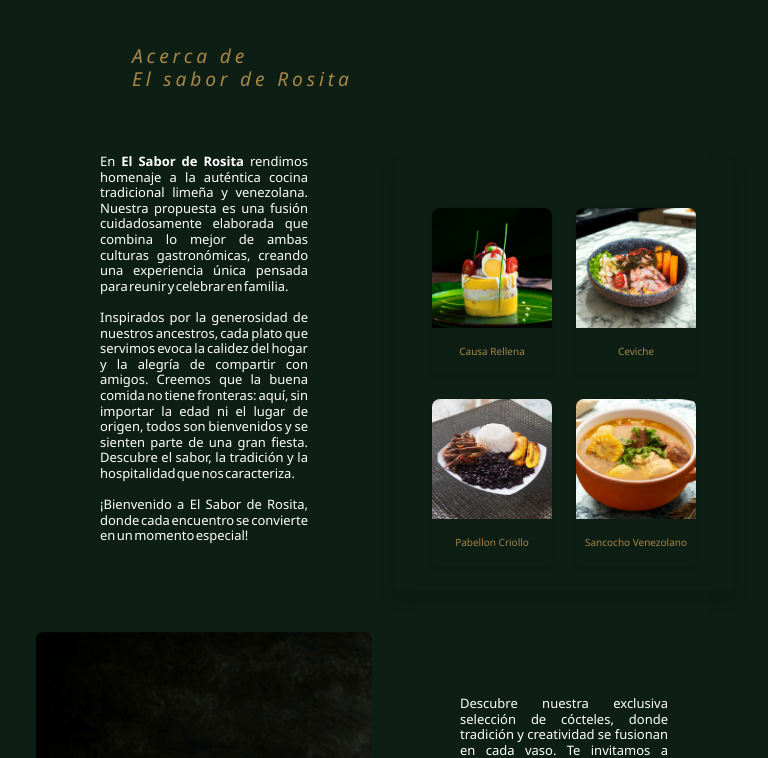
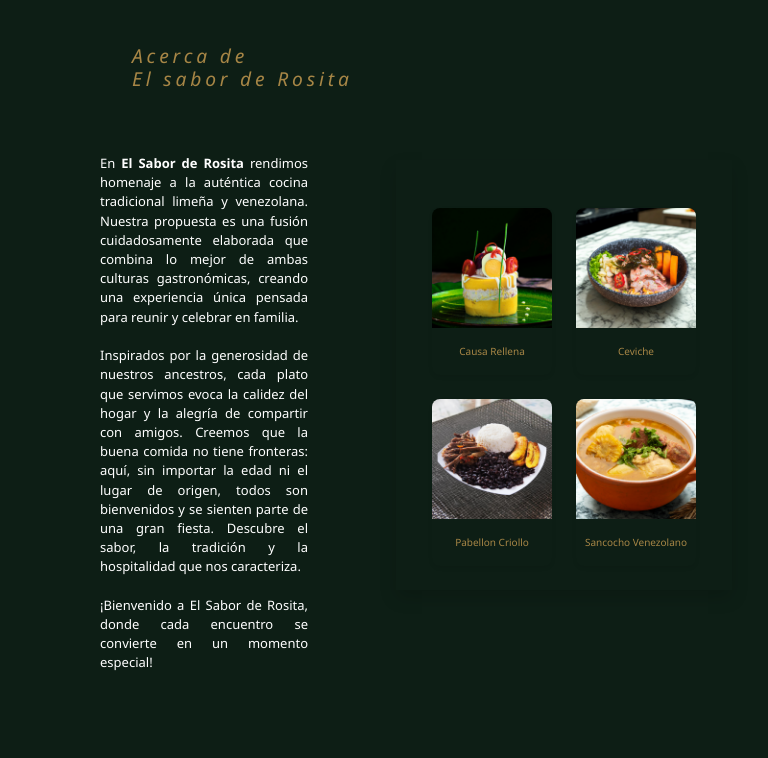
Before and after one commit to johanatoledo/restaurant-front, a website built with Vite: page index.html in a window 768 px wide. Shown: the part 1040-1798 px from the top of the page. Built offline with nearby package versions, Linux system fonts and the light colour scheme; no server answers.

```diff
--- a/src/styles/styles.css
+++ b/src/styles/styles.css
@@ -567,8 +567,8 @@
   }
   .description-acerca-de {
     font-size: 0.9rem;
-    line-height: 1.2;
-   word-spacing: -2px;
+    line-height: 1.2rem;
+   word-spacing: 0rem;
   }
   .plato-name {
     font-size: 0.9rem;
```
